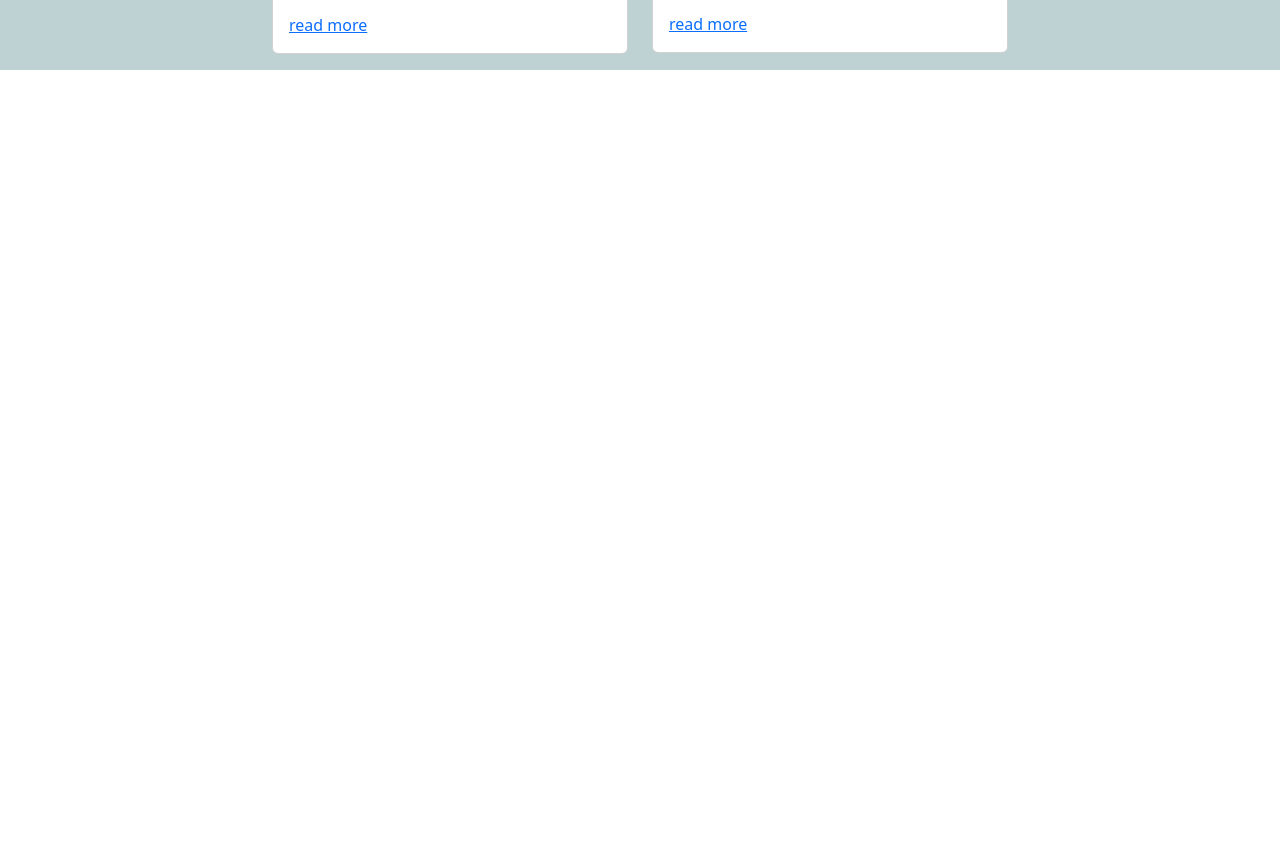
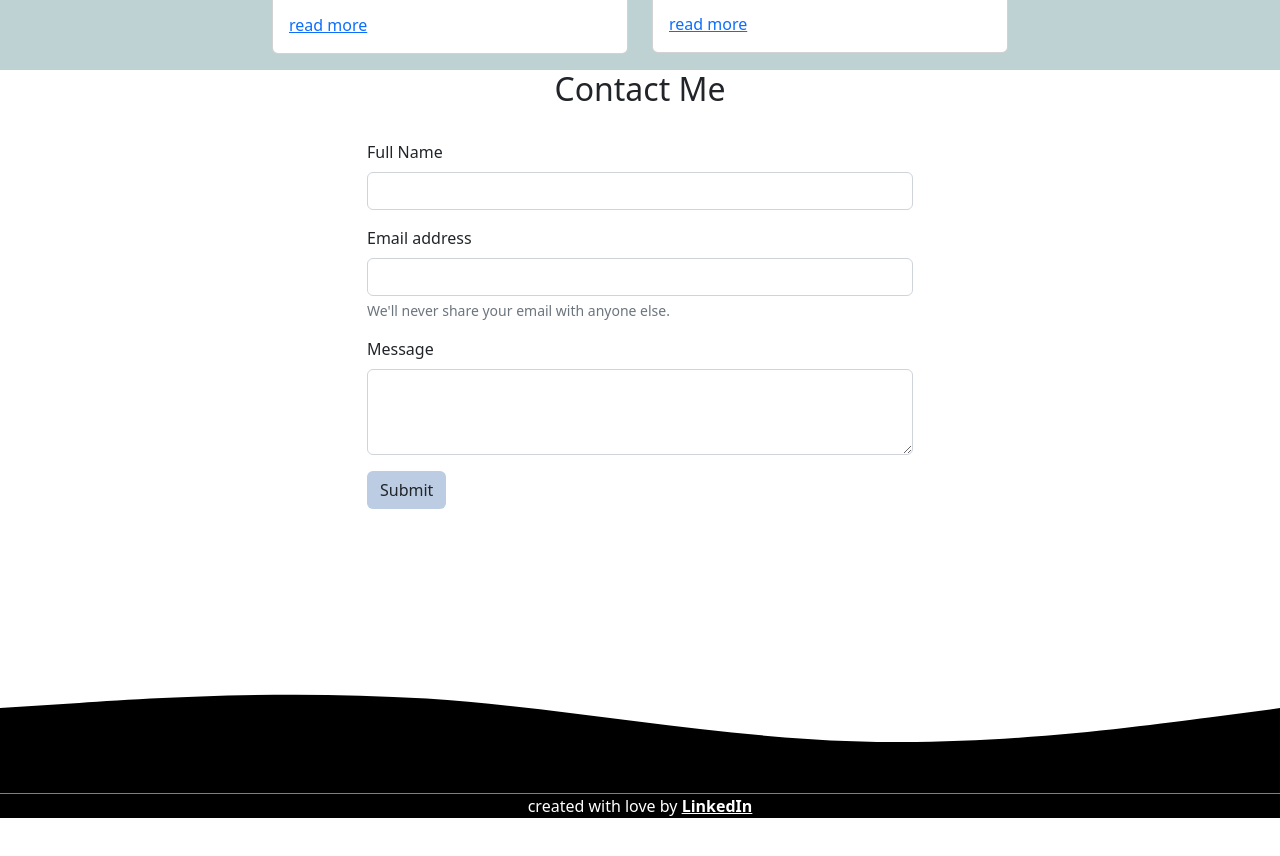
Before and after one commit to raijaay/raijaay.github.io, a plain HTML site: page index.html in a window 1280 px wide. Shown: the part 2217-3073 px from the top of the page. Drawn offline with nearby package versions, Linux system fonts and the light colour scheme.

Commit message:
first commit

```diff
--- a/index.html
+++ b/index.html
@@ -142,6 +142,47 @@
 <!-- Projects End -->
 
 
+<!-- Contact -->
+<section id="contact">
+  <div class="container">
+    <div class="row text-center mb-4">
+      <div class="col">
+        <h2>Contact Me</h2>
+      </div>
+    </div>
+    <div class="row justify-content-center">
+      <div class="col-md-6">
+        <form>
+          <div class="mb-3">
+            <label for="name" class="form-label">Full Name</label>
+            <input type="name" class="form-control" id="name" aria-describedby="name">
+          </div>
+          <div class="mb-3">
+            <label for="email" class="form-label">Email address</label>
+            <input type="email" class="form-control" id="email" aria-describedby="email" />
+            <div id="emailHelp" class="form-text">We'll never share your email with anyone else.</div>
+          </div>
+          <div class="mb-3">
+            <label for="message" class="form-label">Message</label>
+            <textarea class="form-control" id="message" rows="3"></textarea>
+          </div>
+          <button type="submit" class="btn" style="background-color: #bccce2;" >Submit</button>
+        </form>
+      </div>
+    </div>
+  </div>
+  <svg xmlns="http://www.w3.org/2000/svg" viewBox="0 0 1440 320"><path fill="#000000" fill-opacity="1" d="M0,224L80,218.7C160,213,320,203,480,213.3C640,224,800,256,960,261.3C1120,267,1280,245,1360,234.7L1440,224L1440,320L1360,320C1280,320,1120,320,960,320C800,320,640,320,480,320C320,320,160,320,80,320L0,320Z"></path></svg>
+</section>
+<!-- Contact End -->
+
+
+<!-- Footer -->
+<footer class="bg-black text-white text-center">
+  <p>created with love by <a href="https://www.linkedin.com/in/raijaay/" class="text-white fw-bold">LinkedIn</a></p>
+</footer>
+<!-- Footer End -->
+
+
 <!-- Bootstrap Bundle -->
 <script src="https://cdn.jsdelivr.net/npm/bootstrap@5.2.3/dist/js/bootstrap.bundle.min.js" integrity="sha384-kenU1KFdBIe4zVF0s0G1M5b4hcpxyD9F7jL+jjXkk+Q2h455rYXK/7HAuoJl+0I4" crossorigin="anonymous"></script>
 
```
